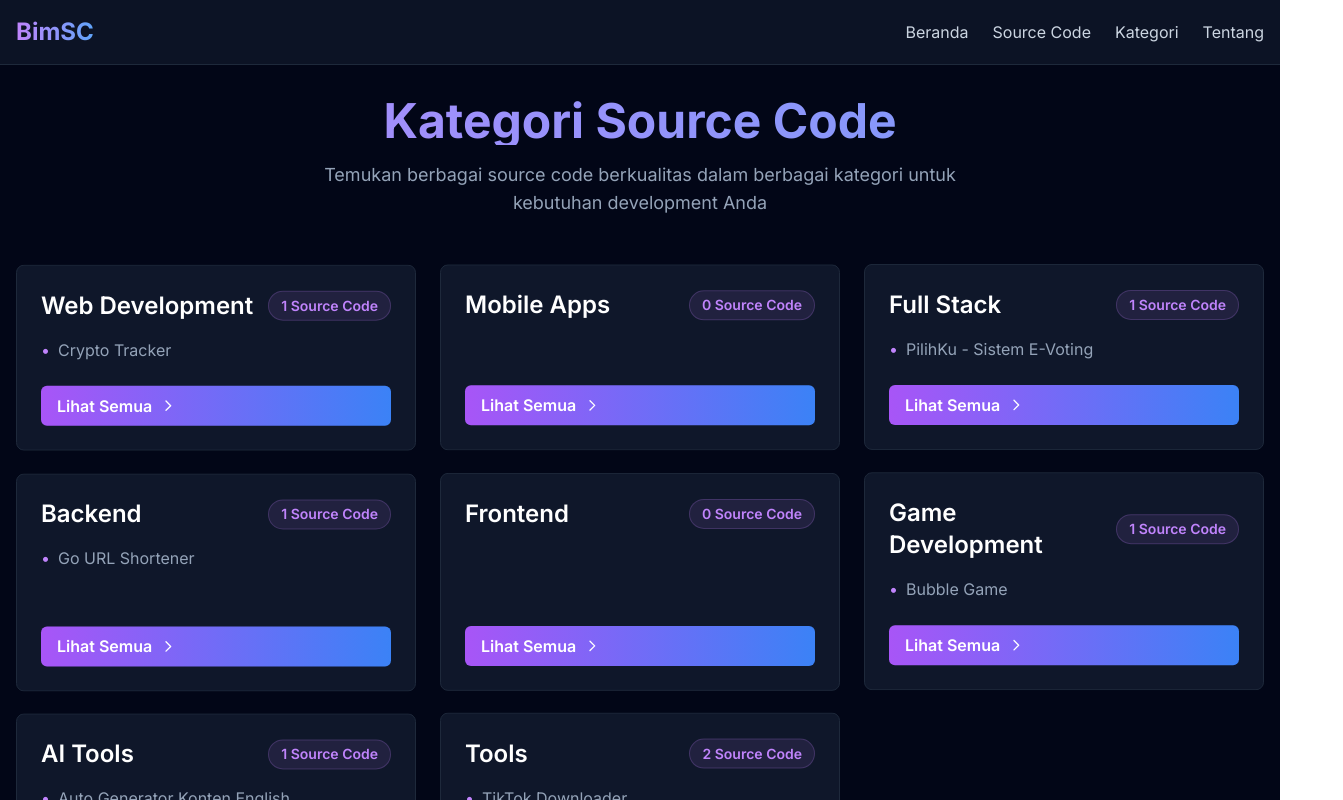
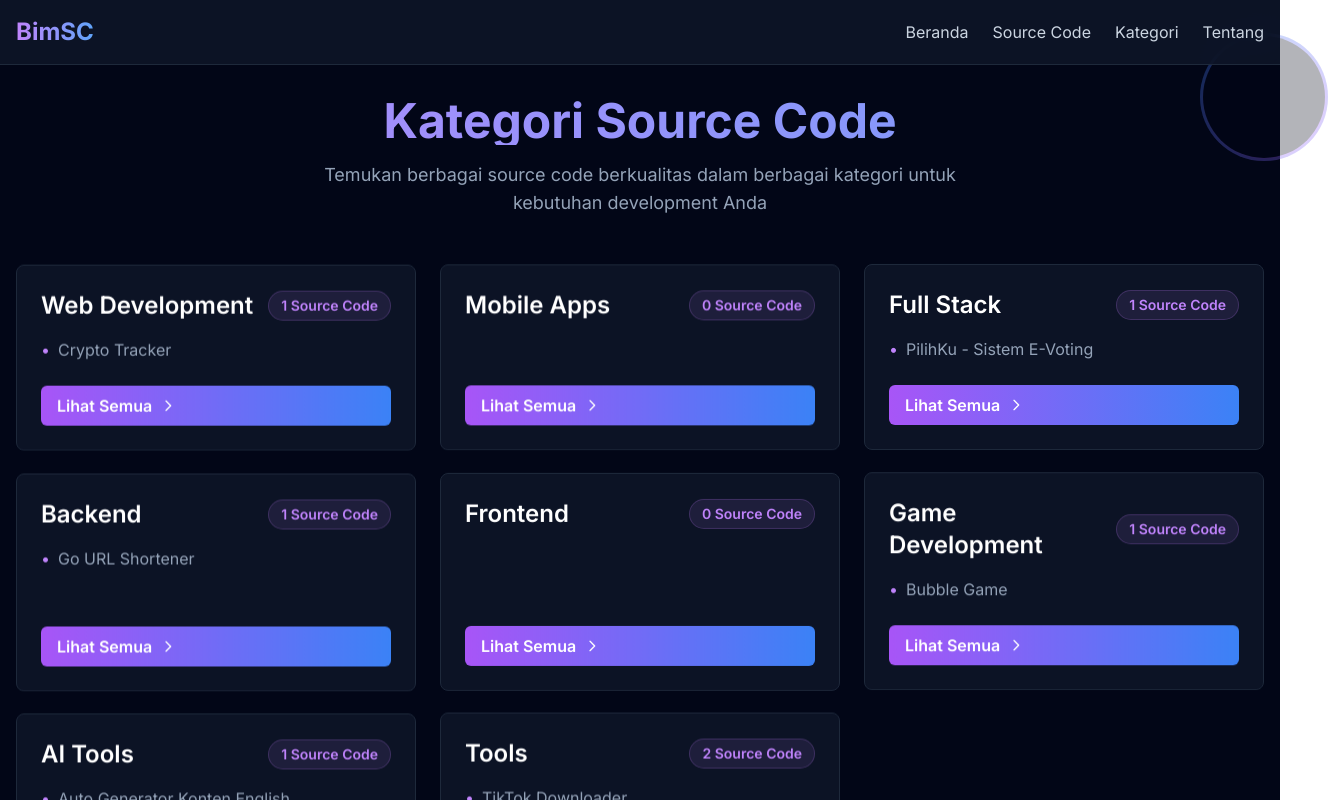
Before and after one commit to bimadevs/bimsc, a Next.js app: page /categories in a window 1280 px wide. Shown: the top 800 px of the page, 1343 px wide, since content can reach past the window. Built offline with nearby package versions, Linux system fonts and the light colour scheme.

Commit message:
feat: implement category filtering and enhance space theme

```diff
--- a/src/app/categories/page.tsx
+++ b/src/app/categories/page.tsx
@@ -17,13 +17,56 @@ export default function Categories() {
       <Header />
 
       <main className="container mx-auto px-4 py-8">
-        <div className="mb-12 text-center">
+        {/* Stars Background */}
+        <div className="fixed inset-0 -z-10 pointer-events-none">
+          {[...Array(50)].map((_, i) => (
+            <div
+              key={i}
+              className="absolute w-1 h-1 bg-white rounded-full animate-twinkle"
+              style={{
+                top: `${Math.random() * 100}%`,
+                left: `${Math.random() * 100}%`,
+                animationDelay: `${Math.random() * 3}s`
+              }}
+            />
+          ))}
+        </div>
+
+        {/* Meteors */}
+        <div className="fixed inset-0 -z-10 overflow-hidden pointer-events-none">
+          {[...Array(5)].map((_, i) => (
+            <div
+              key={i}
+              className="absolute animate-meteor"
+              style={{
+                top: `${Math.random() * 50}%`,
+                left: `${Math.random() * 100}%`,
+                animationDelay: `${Math.random() * 10}s`
+              }}
+            >
+              <div className="w-1 h-20 bg-gradient-to-b from-purple-500 to-transparent transform -rotate-45" />
+            </div>
+          ))}
+        </div>
+
+        <div className="mb-12 text-center relative">
           <h1 className="text-5xl font-bold mb-4 bg-clip-text text-transparent bg-gradient-to-r from-purple-400 via-blue-400 to-purple-400 animate-gradient bg-300%">
             Kategori Source Code
           </h1>
           <p className="text-slate-400 text-lg max-w-2xl mx-auto">
             Temukan berbagai source code berkualitas dalam berbagai kategori untuk kebutuhan development Anda
           </p>
+
+          {/* Orbiting Planet */}
+          <div className="absolute -top-16 -right-16 opacity-30 pointer-events-none hidden md:block">
+            <div className="relative w-32 h-32">
+              <div className="absolute inset-0 rounded-full bg-gradient-to-br from-blue-500 to-purple-500 animate-pulse" />
+              <div className="absolute inset-[3px] rounded-full bg-slate-950" />
+              <div className="absolute inset-0 rounded-full border-2 border-blue-500/20 animate-spin" style={{ animationDuration: '20s' }}>
+                <div className="absolute -top-1 left-1/2 transform -translate-x-1/2 w-2 h-2 bg-blue-400 rounded-full" />
+              </div>
+            </div>
+          </div>
         </div>
 
         <div className="grid grid-cols-1 md:grid-cols-2 lg:grid-cols-3 gap-6">
@@ -31,7 +74,7 @@ export default function Categories() {
             <Link
               key={category}
               href={`/source-code?category=${category}`}
-              className="block group relative bg-slate-900 rounded-lg border border-slate-800 overflow-hidden transition-all duration-300 hover:scale-105 hover:shadow-xl hover:shadow-purple-500/20 animate-float"
+              className="block group relative bg-slate-900/80 backdrop-blur-sm rounded-lg border border-slate-800 overflow-hidden transition-all duration-300 hover:scale-105 hover:shadow-xl hover:shadow-purple-500/20 animate-float"
               style={{ animationDelay: `${index * 0.1}s` }}
             >
               {/* Gradient Overlay */}
--- a/src/app/source-code/page.tsx
+++ b/src/app/source-code/page.tsx
@@ -1,14 +1,29 @@
 'use client';
 
-import { useState } from 'react';
+import { useState, useEffect } from 'react';
+import { useSearchParams } from 'next/navigation';
 import Header from '../components/Header';
 import SourceCodeCard from '../components/SourceCodeCard';
-import { sourceCodeData, categories } from '@/data/sourceCodeData';
+import { sourceCodeData, categories, Category } from '@/data/sourceCodeData';
 
 export default function SourceCodeList() {
+  const searchParams = useSearchParams();
+  const categoryParam = searchParams.get('category');
+
   const [searchQuery, setSearchQuery] = useState('');
-  const [selectedCategory, setSelectedCategory] = useState('Semua');
+  const [selectedCategory, setSelectedCategory] = useState<Category>(
+    categoryParam && categories.includes(categoryParam as Category)
+      ? categoryParam as Category
+      : 'Semua'
+  );
   const [sortBy, setSortBy] = useState<'newest' | 'downloads'>('newest');
+
+  // Update selectedCategory when URL parameter changes
+  useEffect(() => {
+    if (categoryParam && categories.includes(categoryParam as Category)) {
+      setSelectedCategory(categoryParam as Category);
+    }
+  }, [categoryParam]);
 
   const filteredData = sourceCodeData.filter((item) => {
     const matchesSearch = item.title.toLowerCase().includes(searchQuery.toLowerCase()) ||
@@ -32,7 +47,7 @@ export default function SourceCodeList() {
       <main className="container mx-auto px-4 py-8">
         <div className="flex flex-col md:flex-row md:items-center justify-between mb-8">
           <h1 className="text-3xl font-bold mb-4 md:mb-0 bg-clip-text text-transparent bg-gradient-to-r from-purple-400 to-blue-400">
-            Source Code
+            {selectedCategory === 'Semua' ? 'Semua Source Code' : `Source Code ${selectedCategory}`}
           </h1>
 
           <div className="flex flex-col md:flex-row gap-4">
@@ -74,7 +89,7 @@ export default function SourceCodeList() {
           {categories.map((category) => (
             <button
               key={category}
-              onClick={() => setSelectedCategory(category)}
+              onClick={() => setSelectedCategory(category as Category)}
               className={`px-4 py-2 rounded-full text-sm font-medium transition-all ${
                 selectedCategory === category
                   ? 'bg-gradient-to-r from-purple-500 to-blue-500 text-white'
```
